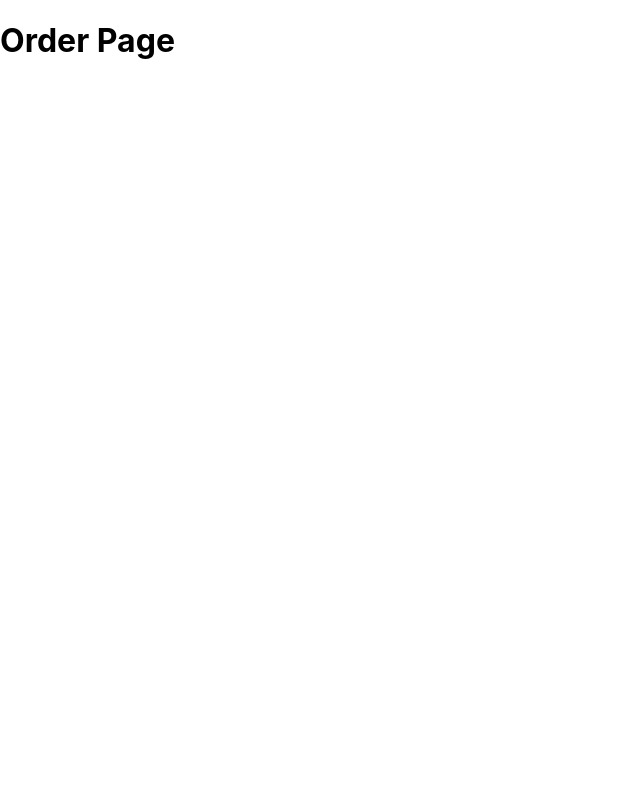
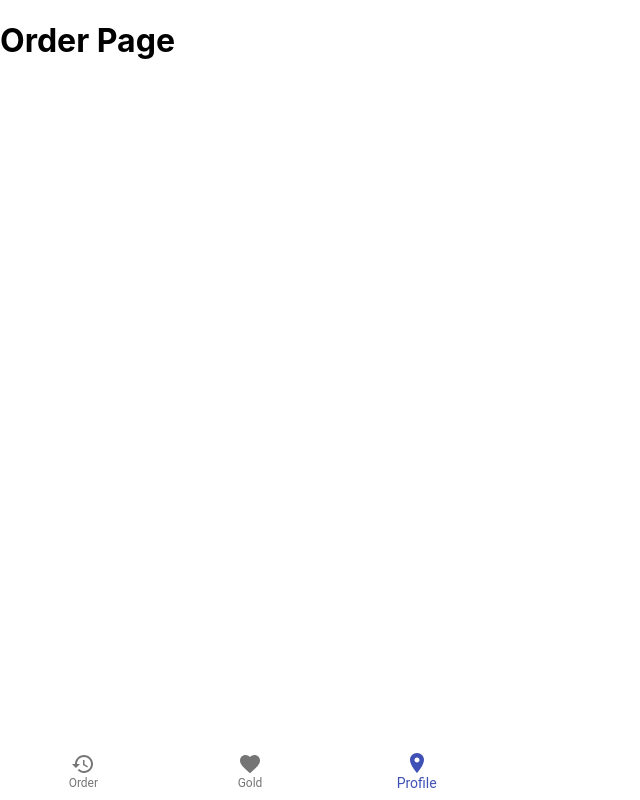
Before and after one commit to Saransh-cpp/food-delivery-app, a React (Create React App) app: page /profile in a window 1280 px wide. Shown: the whole page, without its empty margins (0-640 px from the left). Built offline with nearby package versions, Linux system fonts and the light colour scheme.

Commit message:
Updated Bottom Nav Bar

```diff
--- a/src/App.js
+++ b/src/App.js
@@ -3,9 +3,6 @@ import './App.css';
 import BaseLayout from './layouts/BaseLayout';
 import {
 BrowserRouter as Router,
-Switch,
-Route,
-Link
 } from "react-router-dom"
 
 function App() {
--- a/src/components/BottomNav.js
+++ b/src/components/BottomNav.js
@@ -1,19 +1,53 @@
+import React from "react";
+import { makeStyles } from "@material-ui/core/styles";
+import BottomNavigation from "@material-ui/core/BottomNavigation";
+import BottomNavigationAction from "@material-ui/core/BottomNavigationAction";
+import RestoreIcon from "@material-ui/icons/Restore";
+import FavoriteIcon from "@material-ui/icons/Favorite";
+import LocationOnIcon from "@material-ui/icons/LocationOn";
+import { useHistory, useLocation } from "react-router-dom";
 
+const useStyles = makeStyles({
+  root: {
+    width: 500,
+  },
+});
 
+export default function BottomNav() {
+  const classes = useStyles();
+  const history = useHistory();
+  const location = useLocation();
+  const [value, setValue] = React.useState(location.pathname);
 
-
-
-
-
-// return(<BottomNavigation
-//   value={value}
-//   onChange={(event, newValue) => {
-//     setValue(newValue);
-//   }}
-//   showLabels
-//   className={classes.root}
-// >
-//   <BottomNavigationAction label="Recents" icon={<RestoreIcon />} />
-//   <BottomNavigationAction label="Favorites" icon={<FavoriteIcon />} />
-//   <BottomNavigationAction label="Nearby" icon={<LocationOnIcon />} />
-// </BottomNavigation>);}
+  return (
+    <BottomNavigation
+      style={{
+        position: "fixed",
+        bottom: "0px",
+      }}
+      value={value}
+      onChange={(event, newValue) => {
+        setValue(newValue);
+        history.push(newValue);
+      }}
+      showLabels
+      className={classes.root}
+    >
+      <BottomNavigationAction
+        label="Order"
+        value="/order"
+        icon={<RestoreIcon />}
+      />
+      <BottomNavigationAction
+        label="Gold"
+        value="/gold"
+        icon={<FavoriteIcon />}
+      />
+      <BottomNavigationAction
+        label="Profile"
+        value="/profile"
+        icon={<LocationOnIcon />}
+      />
+    </BottomNavigation>
+  );
+}
--- a/src/layouts/BaseLayout.js
+++ b/src/layouts/BaseLayout.js
@@ -1,14 +1,13 @@
 import {
-    BrowserRouter as Router,
     Switch,
     Route,
-    Link
     } from "react-router-dom"
+import BottomNav from "../components/BottomNav";
 import GoldPage from "../pages/GoldPage";
 import OrderPage from "../pages/OrderPage"
 import ProfilePage from "../pages/ProfilePage";
 
-function BaseLayout(params) {
+function BaseLayout() {
     return(
         <div>
        <Switch>
@@ -22,6 +21,8 @@ function BaseLayout(params) {
                 <ProfilePage />
             </Route>
        </Switch>
+
+       <BottomNav />
        </div>
     );
 }
--- a/src/pages/GoldPage.js
+++ b/src/pages/GoldPage.js
@@ -1,7 +1,7 @@
 
 
 
-function GoldPage(params) {
+function GoldPage() {
     return(
         <h1>
             Order Page
--- a/src/pages/OrderPage.js
+++ b/src/pages/OrderPage.js
@@ -1,4 +1,4 @@
-function OrderPage(params) {
+function OrderPage() {
     return(
         <h1>
             Order Page
--- a/src/pages/ProfilePage.js
+++ b/src/pages/ProfilePage.js
@@ -1,4 +1,4 @@
-function ProfilePage(params) {
+function ProfilePage() {
     return(
         <h1>
             Order Page
```
